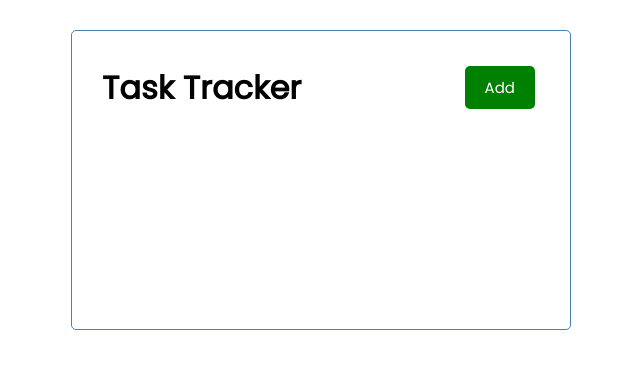
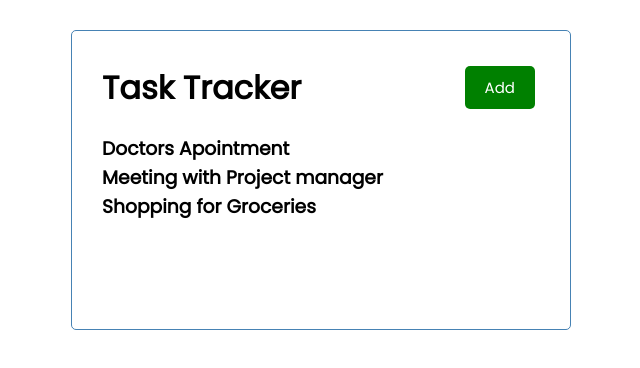
Before and after one commit to SteveOwago/Task-Tracker, a React (Create React App) app: page / in a window 1280 px wide. Shown: the top 368 px of the page, without its empty margins (319-959 px from the left). Built offline with nearby package versions, Linux system fonts and the light colour scheme.

Commit message:
using map to iterate through list items in an array

```diff
--- a/src/App.js
+++ b/src/App.js
@@ -1,11 +1,13 @@
 import React from 'react';
 import Header from './components/Header'
+import Tasks from './components/Tasks';
 
 function App() {
 
   return (
     <div className="container">
       <Header />
+      <Tasks />
     </div>
   );
 }
--- a/src/components/Header.js
+++ b/src/components/Header.js
@@ -2,10 +2,13 @@ import PropTypes from 'prop-types'
 import Button from './Button'
 
 const Header = ({title,message}) => {
+    const onClick = () => {
+        console.log('Clicked')
+    }
     return (
         <header className='header'>
             <h1>{title}</h1>
-            <Button color='green' text='Add' />
+            <Button color='green' text='Add' onClick={onClick} />
         </header>
     )
 }
@@ -18,6 +21,7 @@ Header.defaultProps = {
 Header.propTypes = {
     title: PropTypes.string,
     message: PropTypes.string,
+    onClick: PropTypes.func,
 }
 // Adding Css iin Javascript react.
 // const titleStyle = {
--- /dev/null
+++ b/src/components/Tasks.js
@@ -0,0 +1,35 @@
+const tasks = [
+    {
+        id:1,
+        text: 'Doctors Apointment',
+        day: 'Jan 1st at 2:30pm',
+        reminder: true,
+    },
+    {
+        id:1,
+        text: 'Meeting with Project manager',
+        day: 'Jan 1st at 4:30pm',
+        reminder: true,
+    },
+    {
+        id:3,
+        text: 'Shopping for Groceries',
+        day: 'Jan 1st at 6:30pm',
+        reminder: false,
+    }
+]
+
+
+const Tasks = () => {
+    return (
+        <>
+            {tasks.map((task) =>(
+                <h3 key={task.id}>{task.text}</h3>
+                // <p><strong>Time</strong>{task.day}</p>
+
+            ))}
+        </>
+    )
+}
+
+export default Tasks
```
